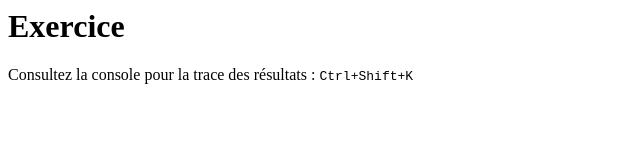
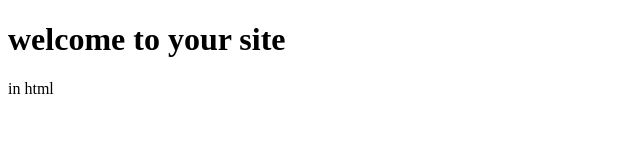
Before and after one commit to SaraAlfa/sara-alfakir.github.io, a plain HTML site: page index.html in a window 1280 px wide. Shown: the whole page, without its empty margins (0-640 px from the left). Drawn offline with Linux system fonts and the light colour scheme.

Commit message:
Update index.html

```diff
--- a/index.html
+++ b/index.html
@@ -1,16 +1,11 @@
-<html xmlns="http://www.w3.org/1999/xhtml" xml:lang="fr" lang="fr">
-
+<!DOCTYPE html>
+<html lang="us">
 <head>
-	<meta charset="UTF-8"/>
-	<title>exercice</title>
-
+    <meta charset="UTF-8">
+    <title>Your Title Here </title>
 </head>
 <body>
-
-<h1>Exercice</h1>
-
-<p>Consultez la console pour la trace des résultats&nbsp;: <kbd>Ctrl+Shift+K</kbd></p>
-
+    <h1>welcome to your site</h1>
+    <p> in html </p>
 </body>
-
 </html>
```
